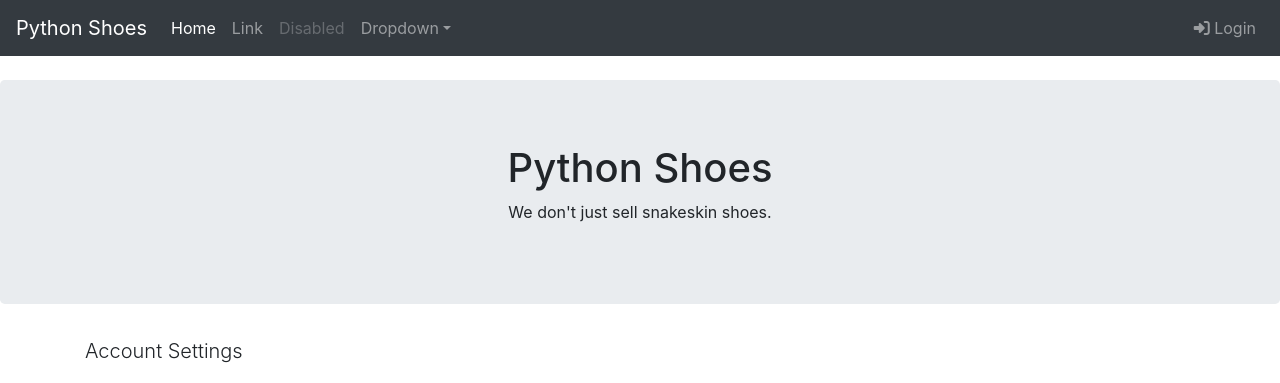
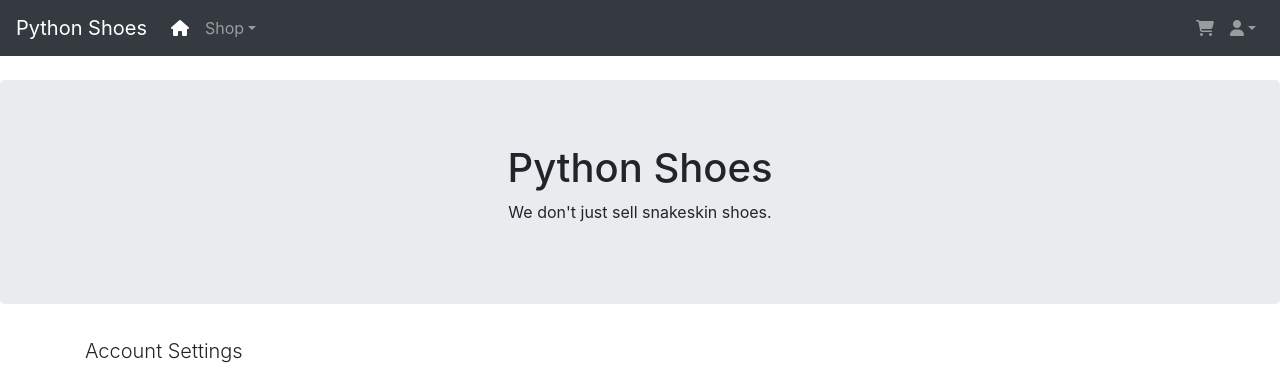
Before and after one commit to tanjd/ESD_Project-Shoe-Ecommerce-, a PHP site: page /account_settings.php in a window 1280 px wide. Shown: the top 383 px of the page. Run offline with PHP 8.4, Linux system fonts and the light colour scheme; some libraries are stand-ins or nearby versions.

Commit message:
Completed header.php

```diff
--- a/customerUI/template/header.php
+++ b/customerUI/template/header.php
@@ -35,20 +35,12 @@ if (isset($_SESSION['customer_id'])) {
     <div class="collapse navbar-collapse" id="navbarsExampleDefault">
         <ul class="navbar-nav mr-auto">
             <li class="nav-item active">
-                <a class="nav-link" href="index.php">Home <span class="sr-only">(current)</span></a>
-            </li>
-            <li class="nav-item">
-                <a class="nav-link" href="#">Link</a>
-            </li>
-            <li class="nav-item">
-                <a class="nav-link disabled" href="#">Disabled</a>
-            </li>
+                <a class="nav-link" href="index.php"><span class="fa fa-home"></span></a>
             <li class="nav-item dropdown">
-                <a class="nav-link dropdown-toggle" id="dropdown01" data-toggle="dropdown" aria-haspopup="true" aria-expanded="false">Dropdown</a>
+                <a class="nav-link dropdown-toggle" id="dropdown01" data-toggle="dropdown" aria-haspopup="true" aria-expanded="false">Shop</a>
                 <div class="dropdown-menu" aria-labelledby="dropdown01">
-                    <a class="dropdown-item" href="#">Action</a>
-                    <a class="dropdown-item" href="#">Another action</a>
-                    <a class="dropdown-item" href="#">Something else here</a>
+                    <a class="dropdown-item" href="#">Shop All</a>
+                    <a class="dropdown-item" href="#">Shop by Category</a>
                 </div>
             </li>
         </ul>
@@ -56,25 +48,37 @@ if (isset($_SESSION['customer_id'])) {
             <?php if ($is_loggedin) {
                 echo "<li class='nav-item'>
                     <a class='nav-link' href='#'>
-                        <i class='fa fa-shopping-cart'></i> Cart <span class='badge'>";if ($quantity != 0) {
+                        <i class='fa fa-shopping-cart'></i><span class='badge'>";if ($quantity != 0) {
                             echo " $quantity";
                         } echo"</span>
                     </a>
                 </li>
                 <li class='nav-item'>
-                    <a class='nav-link' href='#'><span class='fa fa-user-circle-o' aria-hidden='true'></span> Account</a>
+                    <a class='nav-link' href='#'><span class='fa fa-user-circle-o' aria-hidden='true'></span>Account</a>
                 </li>
                 <li class='nav-item'>
-                    <a class='nav-link' href='process_logout.php'> <span class='fa fa-sign-out' aria-hidden='true'></span> Logout</a>
+                    <a class='nav-link' href='process_logout.php'> <span class='fa fa-sign-out' aria-hidden='true'></span></a>
                  </li> -->";
             }
             else {
                 $actual_link = "$_SERVER[REQUEST_URI]";
                 //var_dump($actual_link);
                 if ($actual_link != 'login.php'){
-                    echo "<li class='nav-item'>
-                    <a class='nav-link' href='login.php'><span class='fa fa-sign-in' aria-hidden='true'></span> Login</a>
-                </li>";
+                    echo "
+                    <li class='nav-item'>
+                    <a class='nav-link' href='cart.php'>
+                        <i class='fa fa-shopping-cart'></i><span class='badge'>";if ($quantity != 0) {
+                            echo " $quantity";
+                        } echo"</span>
+                    </a>
+                </li>
+
+                <li class='nav-item dropdown'>
+                <a class='nav-link dropdown-toggle' id='user_dropdown' data-toggle='dropdown' aria-haspopup='true' aria-expanded='false'><span class='fas fa-user' aria-hidden='true'></span></a>
+                <div class='dropdown-menu' aria-labelledby='user_dropdown'>
+                    <a class='dropdown-item' href='login.php'>Login</a>
+                </div>
+            </li>";
                 }
             }
             ?>
```
